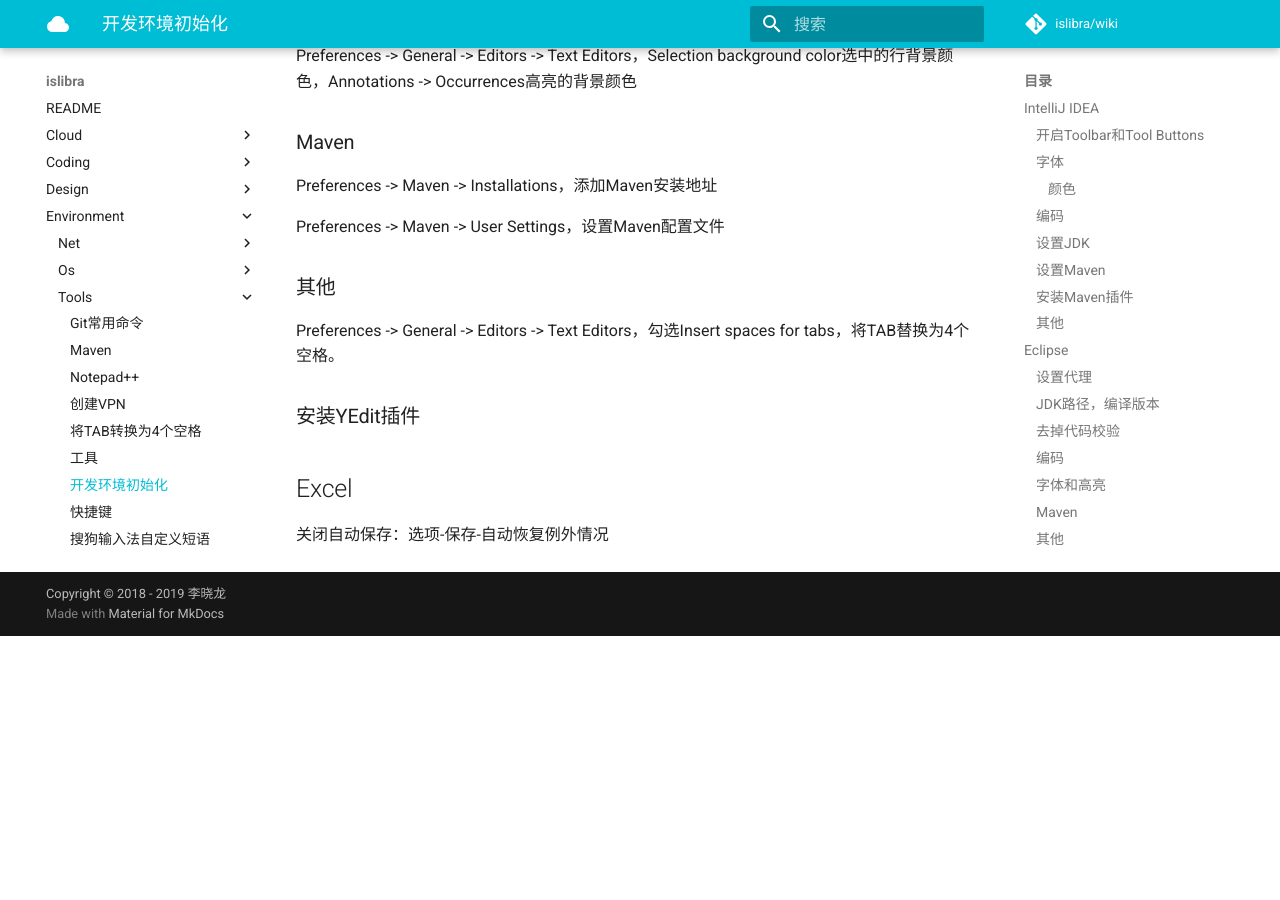
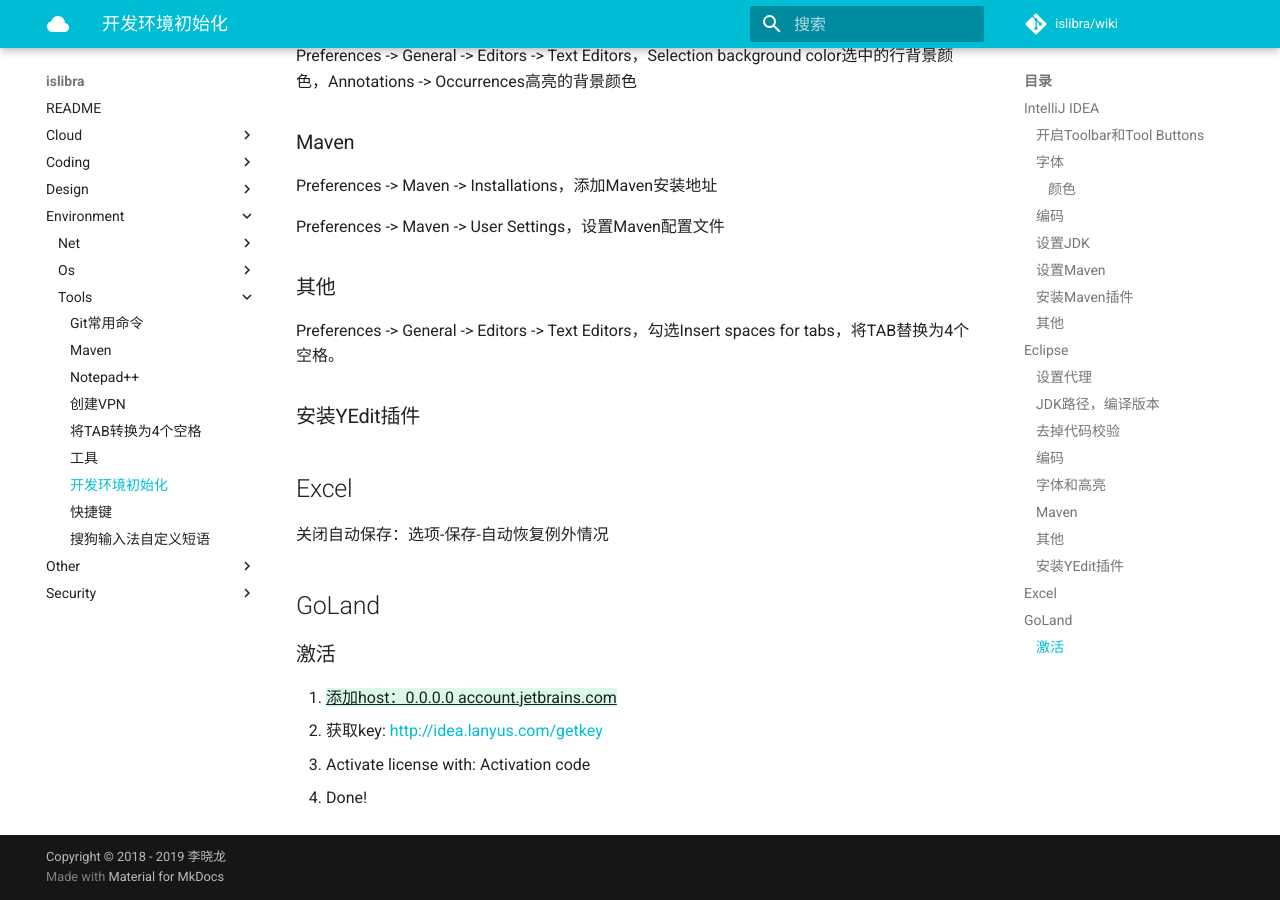
Before and after one commit to islibra/wiki, an MkDocs documentation site: the page built from docs/environment/tools/开发环境初始化.md, in a window 1280 px wide and 900 px high, scrolled down 2246 px. Built offline with MkDocs 1.6.1 and Material for MkDocs 9.7.7, drawn with Linux system fonts in a browser that asks for light colours; comment, search, counter and statistics services are not loaded; before the commit the page ends 2882 px from its top, so only the background shows below that.

Commit message:
Update 开发环境初始化.md

```diff
--- a/docs/environment/tools/开发环境初始化.md
+++ b/docs/environment/tools/开发环境初始化.md
@@ -107,3 +107,12 @@ Preferences -> General -> Editors -> Text Editors，勾选Insert spaces for tabs
 ## Excel
 
 关闭自动保存：选项-保存-自动恢复例外情况
+
+## GoLand
+
+### 激活
+
+1. {++添加host：0.0.0.0 account.jetbrains.com++}
+1. 获取key: <http://idea.lanyus.com/getkey>
+1. Activate license with: Activation code
+1. Done!
```
